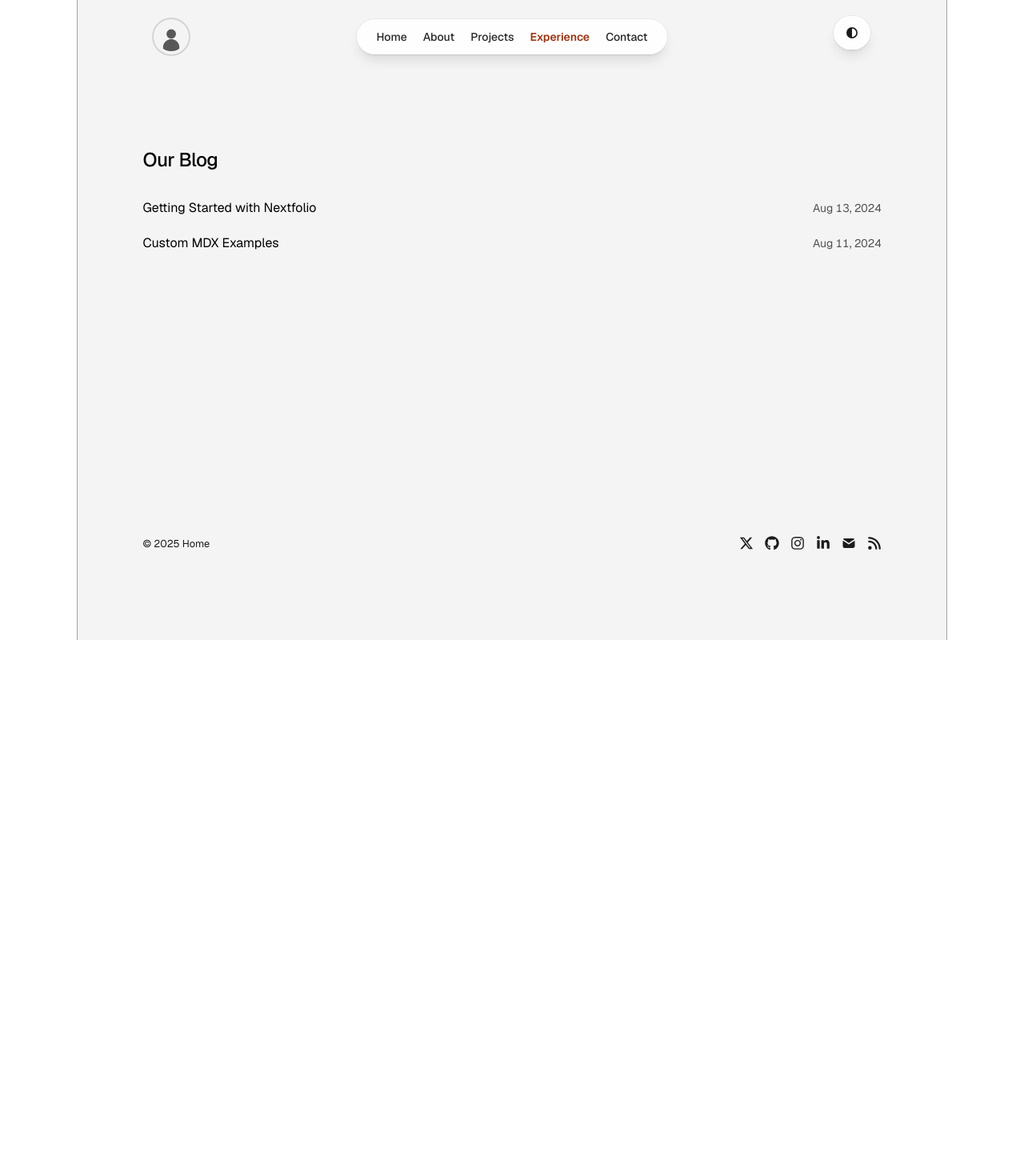
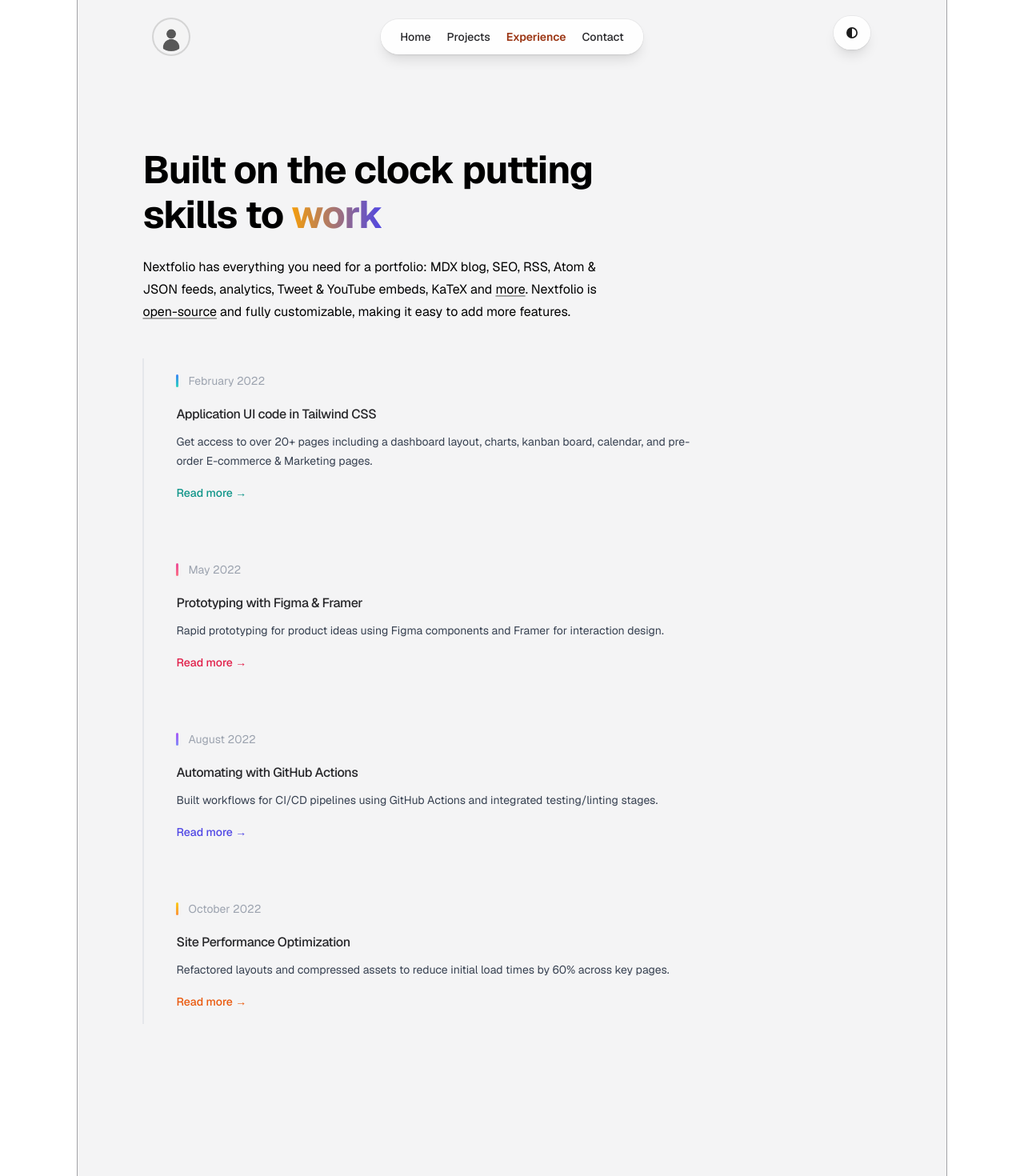
Before and after one commit to h4kyu/portfolio, a Next.js app: page /experience in a window 1280 px wide. Shown: the top 1470 px of the page at 80% size. Before the commit the page ends 800 px from the top, so only its background shows below. Built offline with nearby package versions, Linux system fonts and the light colour scheme.

Commit message:
Experience: template complete [TODO populate info]

```diff
--- a/app/components/nav.tsx
+++ b/app/components/nav.tsx
@@ -7,7 +7,7 @@ import {metaData, socialLinks} from "../config";
 import Image from "next/image";
 
 const navItems = {
-    "/about": { name: "About" },
+    // "/about": { name: "About" },
     "/projects": { name: "Projects" },
     "/experience": { name: "Experience" },
     "/contact": { name: "Contact" },
--- a/app/experience/page.tsx
+++ b/app/experience/page.tsx
@@ -1,45 +1,153 @@
-import Link from "next/link";
-import { formatDate, getBlogPosts } from "app/lib/posts";
+import type { Metadata } from "next";
+import {socialLinks} from "../config";
+import Image from "next/image";
+import {FiLink} from "react-icons/fi";
 
-export const metadata = {
+export const metadata: Metadata = {
     title: "Experience",
-    description: "Nextfolio Blog",
+    description: "Nextfolio Projects",
 };
 
-export default function BlogPosts() {
-    let allBlogs = getBlogPosts();
-
+export default function Experience() {
     return (
         <section className="z-10">
-            <h1 className="mb-8 text-2xl font-medium tracking-tight">Our Blog</h1>
-            <div>
-                {allBlogs
-                    .sort((a, b) => {
-                        if (
-                            new Date(a.metadata.publishedAt) >
-                            new Date(b.metadata.publishedAt)
-                        ) {
-                            return -1;
-                        }
-                        return 1;
-                    })
-                    .map((post) => (
-                        <Link
-                            key={post.slug}
-                            className="flex flex-col space-y-1 mb-5 transition-opacity duration-200 hover:opacity-80"
-                            href={`/blog/${post.slug}`}
-                        >
-                            <div className="w-full flex flex-col sm:flex-row justify-between items-start sm:items-center space-y-1 sm:space-y-0 sm:space-x-2">
-                                <h2 className="text-black dark:text-white">
-                                    {post.metadata.title}
-                                </h2>
-                                <p className="text-neutral-600 dark:text-neutral-400 tabular-nums text-sm">
-                                    {formatDate(post.metadata.publishedAt, false)}
-                                </p>
+            <div className="grid grid-cols-12 gap-6 items-start">
+                {/* Left column (text) - 4/8 */}
+                <div className="col-span-8">
+                    <h1 className="mb-6 text-5xl font-bold tracking-tight">
+                        Built on the clock putting skills to{" "}
+                        <span className="text-transparent bg-clip-text bg-gradient-to-r to-indigo-600 from-amber-500">
+                        work
+                      </span>
+                    </h1>
+                    <div className="prose prose-neutral dark:prose-invert text-gray-500 dark:text-gray-400">
+                        <p>
+                            Nextfolio has everything you need for a portfolio: MDX blog, SEO, RSS,
+                            Atom & JSON feeds, analytics, Tweet & YouTube embeds, KaTeX and{" "}
+                            <a
+                                target="_blank"
+                                href="https://github.com/1msirius/Nextfolio?tab=readme-ov-file#features"
+                            >
+                                more
+                            </a>
+                            .
+                            Nextfolio is{" "}
+                            <a href={socialLinks.github} target="_blank">
+                                open-source
+                            </a>{" "}
+                            and fully customizable, making it easy to add more features.
+                        </p>
+                    </div>
+                </div>
+
+                {/* Right column (image) - 4/8 */}
+                <div className="col-span-5 flex justify-center md:justify-end"></div>
+            </div>
+
+
+            <ol className="relative border-s-2 border-gray-200 dark:border-gray-700 max-w-[700px] pl-6">
+                {/* Timeline Item 1 */}
+                <li className="relative mb-10">
+                    <div className="relative group transition-transform duration-150 ease-out hover:scale-[1.01]">
+                        {/* Hover-only background layer */}
+                        <div
+                            className="absolute inset-0 scale-98 opacity-0 rounded-2xl bg-[#ededed] dark:bg-[#1f1f22] transition-all duration-200 ease-out group-hover:scale-100 group-hover:opacity-100 z-0"/>
+
+                        {/* Clickable card content */}
+                        <a href="/projects/tailwind-ui" className="relative z-10 block p-4 rounded-2xl">
+                            {/* Vertical bar + date */}
+                            <div className="flex items-center space-x-3 mb-4">
+                                <div
+                                    className="w-[3px] h-4 bg-gradient-to-b from-blue-500 to-teal-400 rounded-full shadow-md dark:from-blue-400 dark:to-teal-300"/>
+                                <time className="text-sm text-gray-400 dark:text-gray-500">February 2022
+                                </time>
                             </div>
-                        </Link>
-                    ))}
-            </div>
+
+                            <h3 className="text-base text-zinc-800 dark:text-zinc-100 font-semibold">
+                                Application UI code in Tailwind CSS
+                            </h3>
+                            <p className="mb-4 mt-2 text-sm font-normal text-gray-700 dark:text-gray-400">
+                                Get access to over 20+ pages including a dashboard layout, charts, kanban board,
+                                calendar, and pre-order E-commerce & Marketing pages.
+                            </p>
+                            <span
+                                className="inline-flex items-center text-sm font-medium text-teal-600 dark:text-teal-400 hover:underline">
+                              Read more →
+                            </span>
+                        </a>
+                    </div>
+                </li>
+
+                {/* Timeline Item 2 */}
+                <li className="relative mb-10">
+                    <div className="relative group transition-transform duration-150 ease-out hover:scale-[1.01]">
+                        <div className="absolute inset-0 scale-98 opacity-0 rounded-2xl bg-[#ededed] dark:bg-[#1f1f22] transition-all duration-200 ease-out group-hover:scale-100 group-hover:opacity-100 z-0"/>
+                        <a href="/projects/design-tools" className="relative z-10 block p-4 rounded-2xl">
+                            <div className="flex items-center space-x-3 mb-4">
+                                <div className="w-[3px] h-4 bg-gradient-to-b from-pink-500 to-rose-400 rounded-full shadow-md dark:from-pink-400 dark:to-rose-300" />
+                                <time className="text-sm text-gray-400 dark:text-gray-500">May 2022</time>
+                            </div>
+                            <h3 className="text-base text-zinc-800 dark:text-zinc-100 font-semibold">
+                                Prototyping with Figma & Framer
+                            </h3>
+                            <p className="mb-4 mt-2 text-sm font-normal text-gray-700 dark:text-gray-400">
+                                Rapid prototyping for product ideas using Figma components and Framer for interaction design.
+                            </p>
+                            <span className="inline-flex items-center text-sm font-medium text-rose-600 dark:text-rose-400 hover:underline">
+                                Read more →
+                            </span>
+                        </a>
+                    </div>
+                </li>
+
+                {/* Timeline Item 3 */}
+                <li className="relative mb-10">
+                    <div className="relative group transition-transform duration-150 ease-out hover:scale-[1.01]">
+                        <div className="absolute inset-0 scale-98 opacity-0 rounded-2xl bg-[#ededed] dark:bg-[#1f1f22] transition-all duration-200 ease-out group-hover:scale-100 group-hover:opacity-100 z-0"/>
+                        <a href="/projects/github-actions" className="relative z-10 block p-4 rounded-2xl">
+                            <div className="flex items-center space-x-3 mb-4">
+                                <div className="w-[3px] h-4 bg-gradient-to-b from-purple-500 to-indigo-400 rounded-full shadow-md dark:from-purple-400 dark:to-indigo-300" />
+                                <time className="text-sm text-gray-400 dark:text-gray-500">August 2022</time>
+                            </div>
+                            <h3 className="text-base text-zinc-800 dark:text-zinc-100 font-semibold">
+                                Automating with GitHub Actions
+                            </h3>
+                            <p className="mb-4 mt-2 text-sm font-normal text-gray-700 dark:text-gray-400">
+                                Built workflows for CI/CD pipelines using GitHub Actions and integrated testing/linting stages.
+                            </p>
+                            <span className="inline-flex items-center text-sm font-medium text-indigo-600 dark:text-indigo-400 hover:underline">
+                                Read more →
+                            </span>
+                        </a>
+                    </div>
+                </li>
+
+                {/* Timeline Item 4 */}
+                <li className="relative mb-10">
+                    <div className="relative group transition-transform duration-150 ease-out hover:scale-[1.01]">
+                        <div className="absolute inset-0 scale-98 opacity-0 rounded-2xl bg-[#ededed] dark:bg-[#1f1f22] transition-all duration-200 ease-out group-hover:scale-100 group-hover:opacity-100 z-0"/>
+                        <a href="/projects/performance-boost" className="relative z-10 block p-4 rounded-2xl">
+                            <div className="flex items-center space-x-3 mb-4">
+                                <div className="w-[3px] h-4 bg-gradient-to-b from-yellow-400 to-orange-400 rounded-full shadow-md dark:from-yellow-300 dark:to-orange-300" />
+                                <time className="text-sm text-gray-400 dark:text-gray-500">October 2022</time>
+                            </div>
+                            <h3 className="text-base text-zinc-800 dark:text-zinc-100 font-semibold">
+                                Site Performance Optimization
+                            </h3>
+                            <p className="mb-4 mt-2 text-sm font-normal text-gray-700 dark:text-gray-400">
+                                Refactored layouts and compressed assets to reduce initial load times by 60% across key pages.
+                            </p>
+                            <span className="inline-flex items-center text-sm font-medium text-orange-600 dark:text-orange-400 hover:underline">
+                                Read more →
+                            </span>
+                        </a>
+                    </div>
+                </li>
+
+            </ol>
+
+
         </section>
-    );
+    )
+        ;
 }
--- a/app/projects/page.tsx
+++ b/app/projects/page.tsx
@@ -1,8 +1,5 @@
-import Link from "next/link";
 import type { Metadata } from "next";
-import { projects } from "./project-data";
 import {socialLinks} from "../config";
-import {PiToolboxDuotone} from "react-icons/pi";
 import Image from "next/image";
 import {FiLink} from "react-icons/fi";
 
@@ -14,7 +11,7 @@ export const metadata: Metadata = {
 export default function Projects() {
   return (
       <section className="z-10">
-          <div className="grid grid-cols-12 gap-6 items-start pb-8">
+          <div className="grid grid-cols-12 gap-6 items-start">
               {/* Left column (text) - 4/8 */}
               <div className="col-span-8">
                   <h1 className="mb-6 text-5xl font-bold tracking-tight">
@@ -48,7 +45,7 @@ export default function Projects() {
               <div className="col-span-5 flex justify-center md:justify-end"></div>
           </div>
 
-          <div className="grid grid-cols-1 sm:grid-cols-2 lg:grid-cols-3 gap-x-0 gap-y-4 mt-8">
+          <div className="grid grid-cols-1 sm:grid-cols-2 lg:grid-cols-3 gap-x-0 gap-y-4">
               {/* Each of these is one card, directly in the grid */}
               <div
                   className="group relative rounded-xl p-6 transition-transform duration-150 ease-out hover:scale-[1.015] overflow-visible h-64">
```
